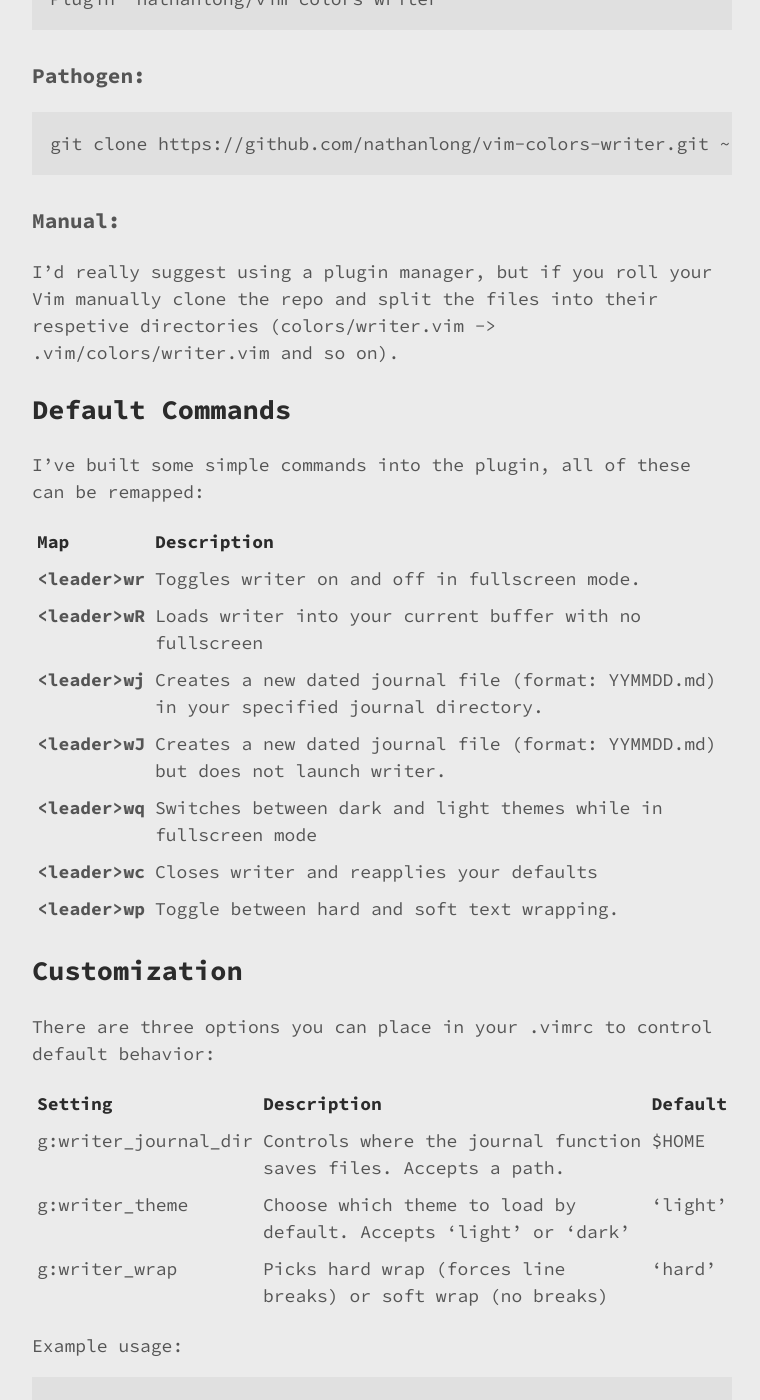
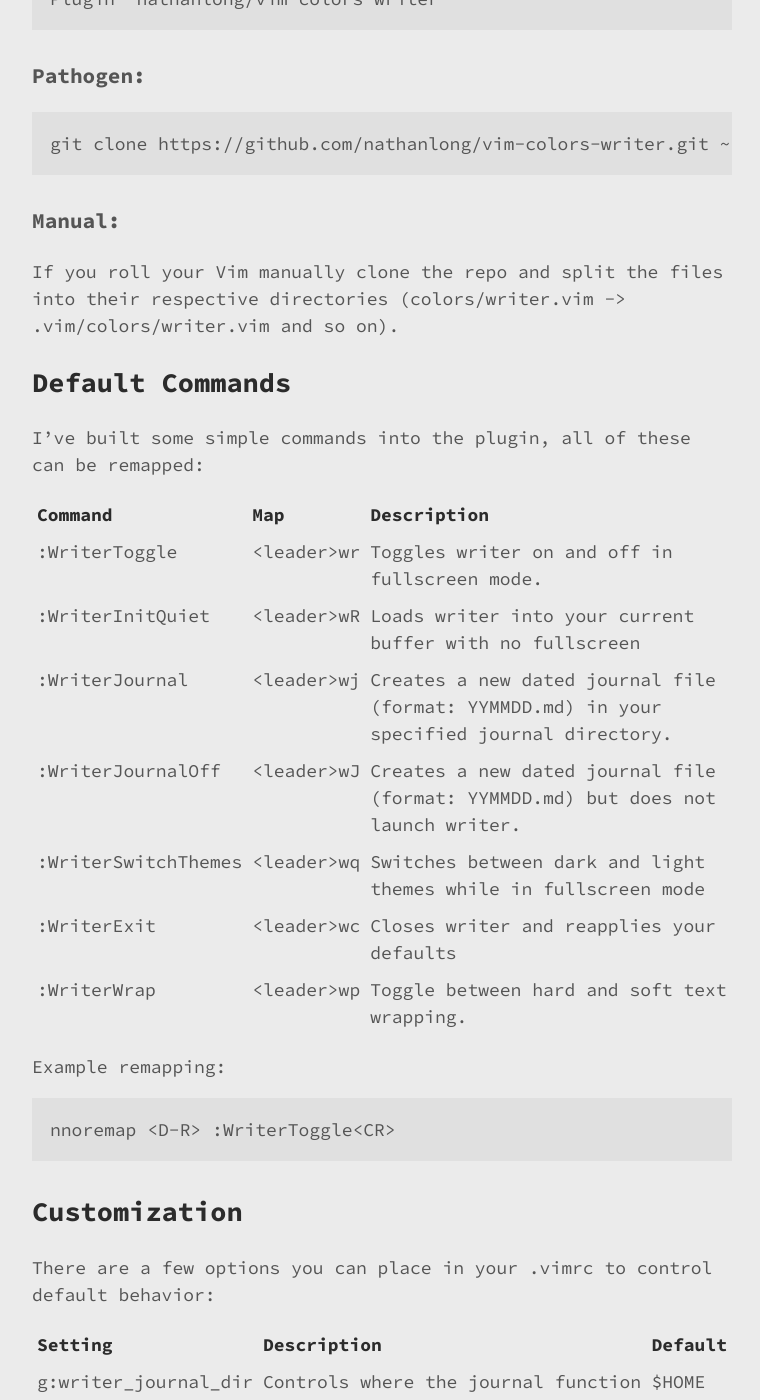
Before and after one commit to nathanlong/vim-colors-writer, a Jekyll site: the page built from index.md, in a window 1280 px wide and 1400 px high, scrolled down 1094 px. Shown: the whole window, without its empty margins (258-1018 px from the left). Built offline with Jekyll 4.4.1, drawn with Linux system fonts in a browser that asks for light colours; nearby versions of some CDN libraries; Markdown is read by kramdown in place of the engine named in the settings; some of the changed text lies outside the part shown.

Commit message:
updated information

````diff
--- a/index.md
+++ b/index.md
@@ -29,34 +29,42 @@ git clone https://github.com/nathanlong/vim-colors-writer.git ~/.vim/bundle/colo
 
 ### Manual:
 
-I'd really suggest using a plugin manager, but if you roll your Vim manually clone the repo and split the files into their respetive directories (colors/writer.vim -> .vim/colors/writer.vim and so on).
+If you roll your Vim manually clone the repo and split the files into their respective directories (colors/writer.vim -> .vim/colors/writer.vim and so on).
 
 ## Default Commands
 
 I've built some simple commands into the plugin, all of these can be remapped:
 
-| Map | Description |
-|:--- |:----------- |
-| **`<leader>wr`** | Toggles writer on and off in fullscreen mode. |
-| **`<leader>wR`** | Loads writer into your current buffer with no fullscreen |
-| **`<leader>wj`** | Creates a new dated journal file (format: YYMMDD.md) in your specified journal directory. |
-| **`<leader>wJ`** | Creates a new dated journal file (format: YYMMDD.md) but does not launch writer. |
-| **`<leader>wq`** | Switches between dark and light themes while in fullscreen mode |
-| **`<leader>wc`** | Closes writer and reapplies your defaults |
-| **`<leader>wp`** | Toggle between hard and soft text wrapping. |
+| Command | Map | Description |
+|:------- |:--- |:----------- |
+| :WriterToggle | `<leader>wr` | Toggles writer on and off in fullscreen mode. |
+| :WriterInitQuiet | `<leader>wR` | Loads writer into your current buffer with no fullscreen |
+| :WriterJournal | `<leader>wj` | Creates a new dated journal file (format: YYMMDD.md) in your specified journal directory. |
+| :WriterJournalOff | `<leader>wJ` | Creates a new dated journal file (format: YYMMDD.md) but does not launch writer. |
+| :WriterSwitchThemes | `<leader>wq` | Switches between dark and light themes while in fullscreen mode |
+| :WriterExit | `<leader>wc` | Closes writer and reapplies your defaults |
+| :WriterWrap | `<leader>wp` | Toggle between hard and soft text wrapping. |
+
+Example remapping:
+
+```vim
+nnoremap <D-R> :WriterToggle<CR>
+```
 
 ## Customization
 
-There are three options you can place in your `.vimrc` to control default behavior:
+There are a few options you can place in your `.vimrc` to control default behavior:
 
 | Setting | Description | Default |
 |:--------|:------------|:--------|
 | `g:writer_journal_dir` | Controls where the journal function saves files. Accepts a path. | `$HOME` |
 | `g:writer_theme`       | Choose which theme to load by default. Accepts 'light' or 'dark' | 'light' |
 | `g:writer_wrap`        | Picks hard wrap (forces line breaks) or soft wrap (no breaks) | 'hard' |
+| `g:writer_font`        | Allows GUI font and size to be set, same format as `guifont` | none |
 
 Example usage:
 
 ```vim
 let g:writer_theme = 'dark'
+let g:writer_font = 'Consolas:h18'
 ```
````
